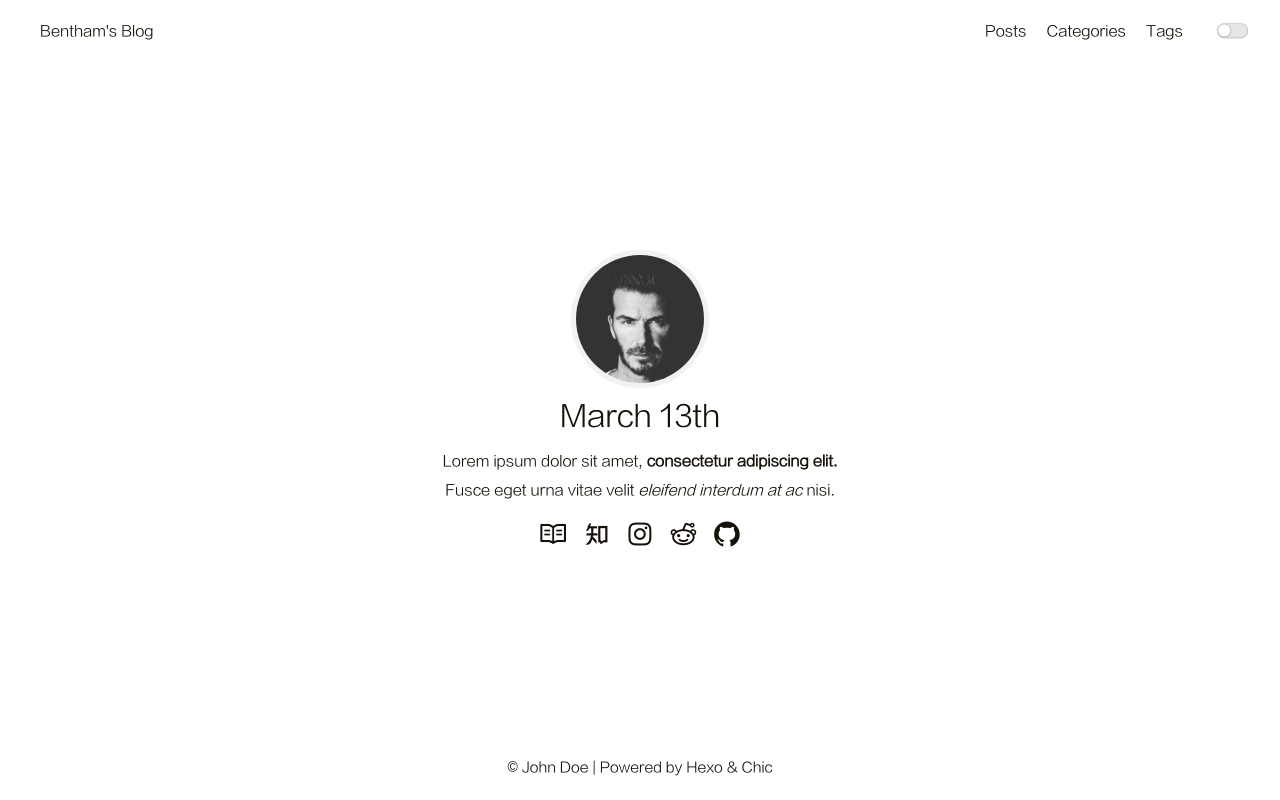
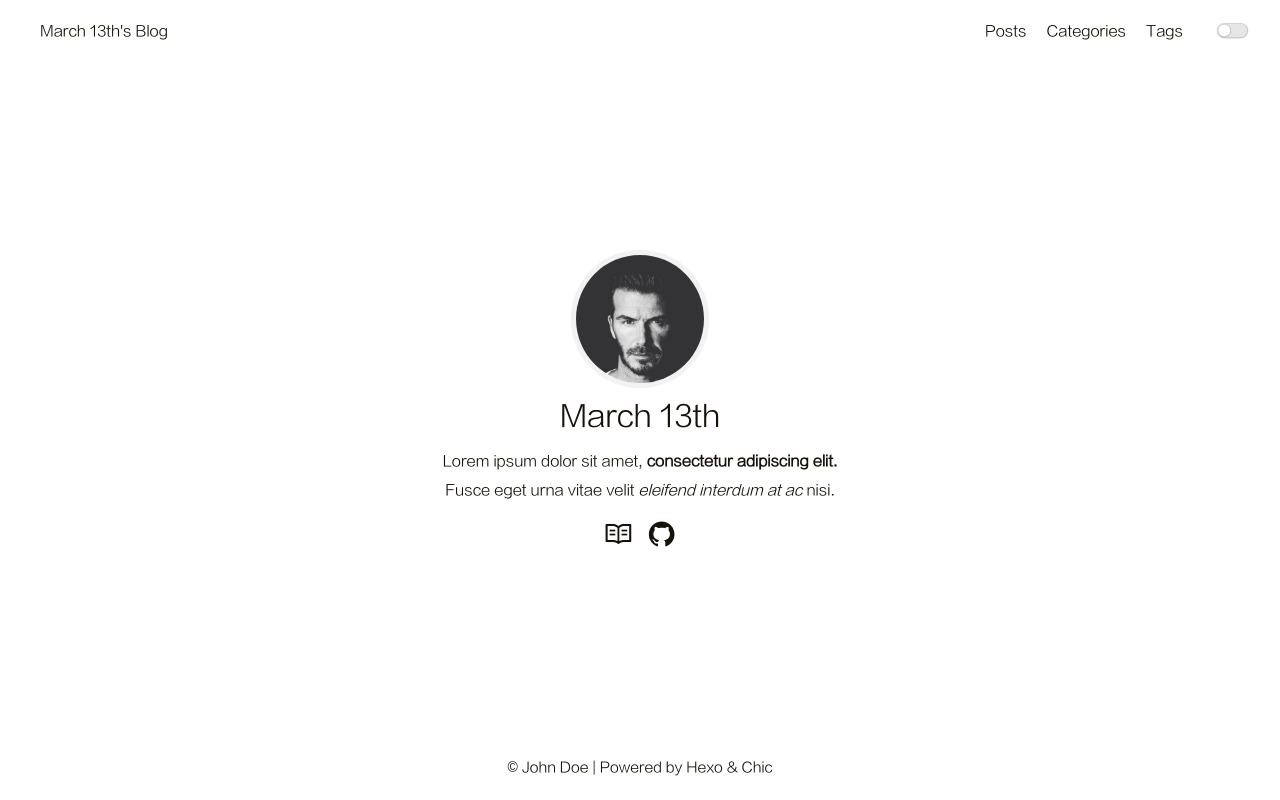
Before and after one commit to March13th/march13th.github.io, a plain HTML site: page index.html in a window 1280 px wide. Drawn offline with Linux system fonts and the light colour scheme.

Commit message:
Site updated: 2022-03-08 15:30:24

```diff
--- a/index.html
+++ b/index.html
@@ -69,7 +69,7 @@
         <header>
     <nav class="navbar">
         <div class="container">
-            <div class="navbar-header header-logo"><a href="/">Bentham&#39;s Blog</a></div>
+            <div class="navbar-header header-logo"><a href="/">March 13th&#39;s Blog</a></div>
             <div class="menu navbar-right">
 
                     <a class="menu-item" href="/archives">Posts</a>
@@ -89,7 +89,7 @@
         <div class="container">
             <div class="navbar-header">
                 <div>
-                    <a href="/">Bentham&#39;s Blog</a><a id="mobile-toggle-theme">·&nbsp;Light</a>
+                    <a href="/">March 13th&#39;s Blog</a><a id="mobile-toggle-theme">·&nbsp;Light</a>
                 </div>
                 <div class="menu-toggle" onclick="mobileBtn()">&#9776; Menu</div>
             </div>
@@ -139,27 +139,6 @@
 
                     </a>
 
-                    <a class="link-item" title="ZhiHu" target="_blank" rel="noopener" href="https://www.zhihu.com/people/sirice">
-
-
-                            <i class="iconfont icon-zhihu"></i>
-
-                    </a>
-
-                    <a class="link-item" title="Instagram" href="">
-
-
-                            <i class="iconfont icon-instagram"></i>
-
-                    </a>
-
-                    <a class="link-item" title="Reddit" href="">
-
-
-                            <i class="iconfont icon-reddit"></i>
-
-                    </a>
-
                     <a class="link-item" title="Github" target="_blank" rel="noopener" href="https://github.com/Siricee">
 
 
```
Also changed, not shown: 2022/03/08/hello-world/index.html (+2 -2 lines), archives/2022/03/index.html (+2 -2 lines), archives/2022/index.html (+2 -2 lines), archives/index.html (+2 -2 lines), category/index.html (+2 -2 lines), tag/index.html (+2 -2 lines).
